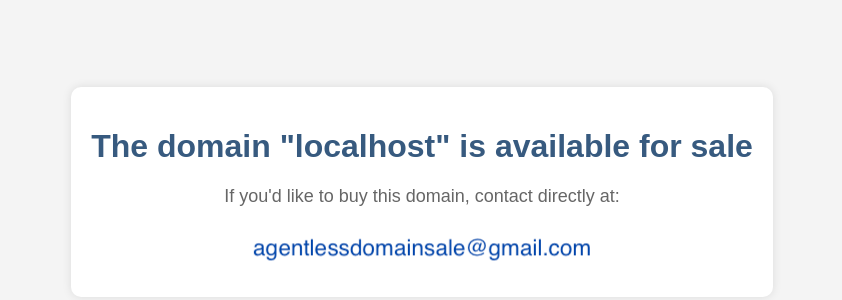
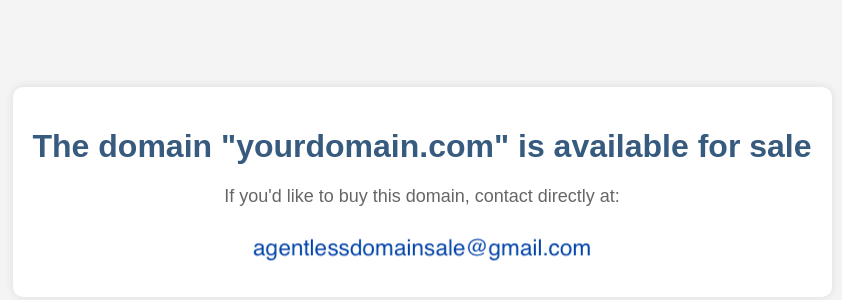
Before and after one commit to agentlessdomainsale/agentlessdomainsale.github.io, a plain HTML site: page index.html in a window 1280 px wide. Shown: the part 208-508 px from the top of the page, without its empty margins (218-1060 px from the left). Drawn offline with Linux system fonts and the light colour scheme.

Commit message:
Update index.html

```diff
--- a/index.html
+++ b/index.html
@@ -35,7 +35,12 @@
     </style>
     <script>
         document.addEventListener("DOMContentLoaded", function() {
-            let domain = window.location.hostname;
+            let domain = new URLSearchParams(window.location.search).get("domain");
+
+            if (!domain) {
+                domain = "yourdomain.com"; // Fallback, change this if needed
+            }
+
             document.getElementById("domain-name").textContent = domain;
         });
     </script>
```
